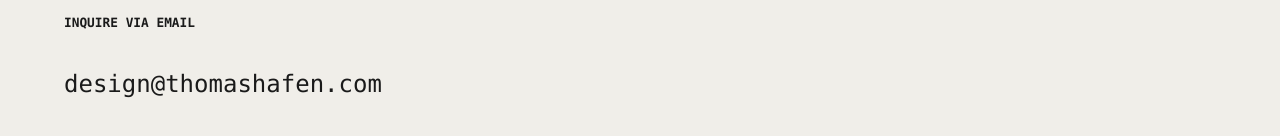
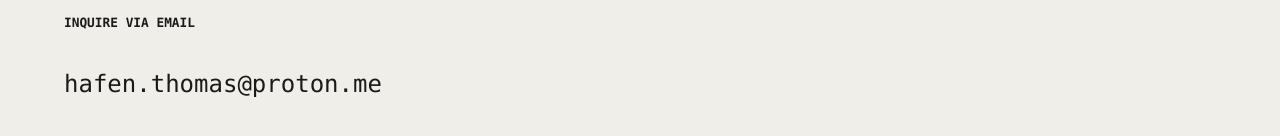
Before and after one commit to Thomas-Hafen/Website, a plain HTML site: page contact-thomas.html in a window 1280 px wide. Shown: the part 1375-1511 px from the top of the page. Drawn offline with Linux system fonts and the light colour scheme.

Commit message:
Update contact-thomas.html

```diff
--- a/contact-thomas.html
+++ b/contact-thomas.html
@@ -37,7 +37,7 @@
             <section style="padding-bottom: 10rem;">
                 <h3 style="text-transform: uppercase; font-size: 0.8rem; margin-bottom: 2rem;">Inquire via Email</h3>
                 <p style="font-size: 1.5rem;">
-                    <a href="mailto:design@thomashafen.com">design@thomashafen.com</a>
+                    <a href="mailto:hafen.thomas@proton.me">hafen.thomas@proton.me</a>
                 </p>
             </section>
         </main>
```
